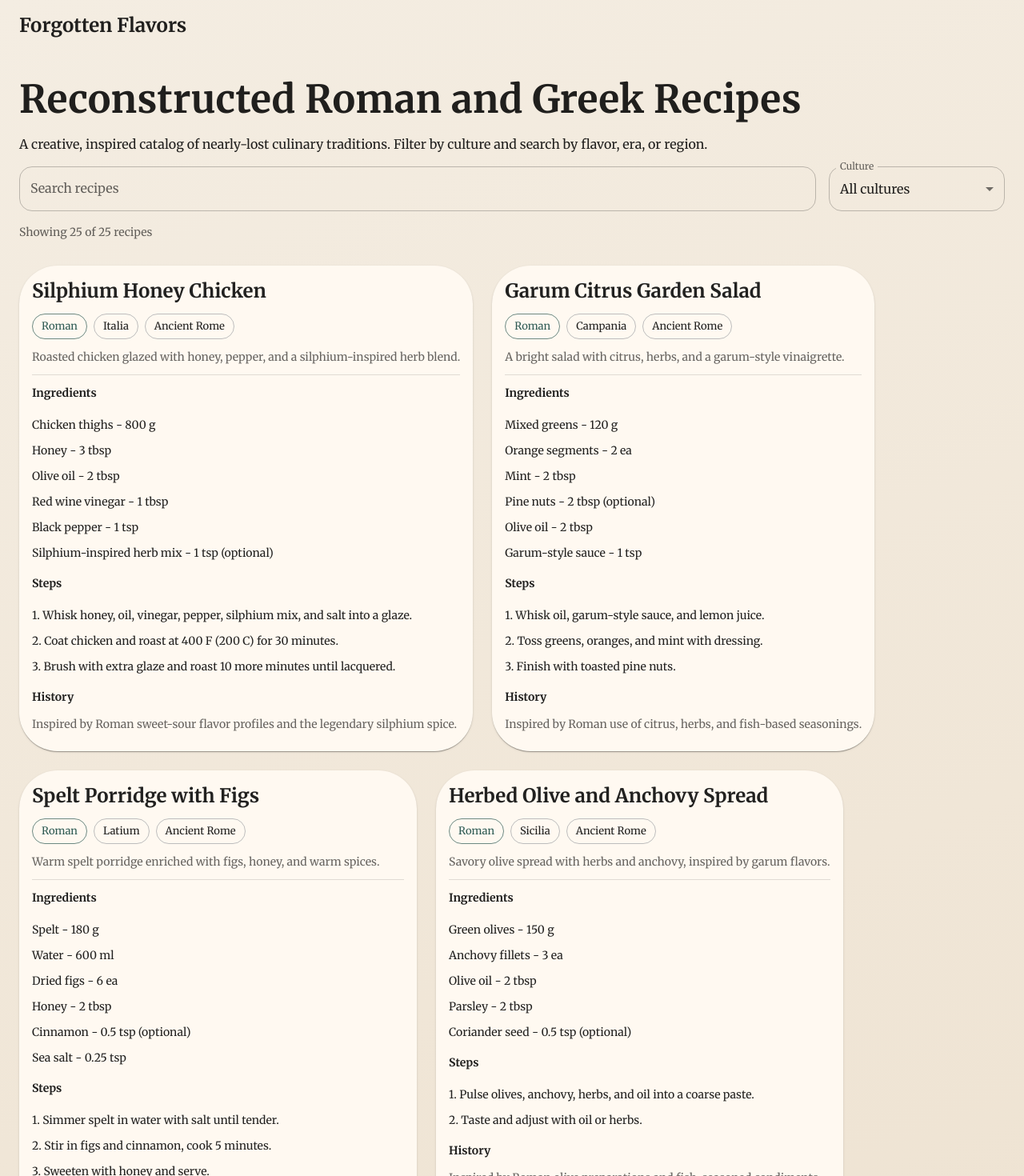
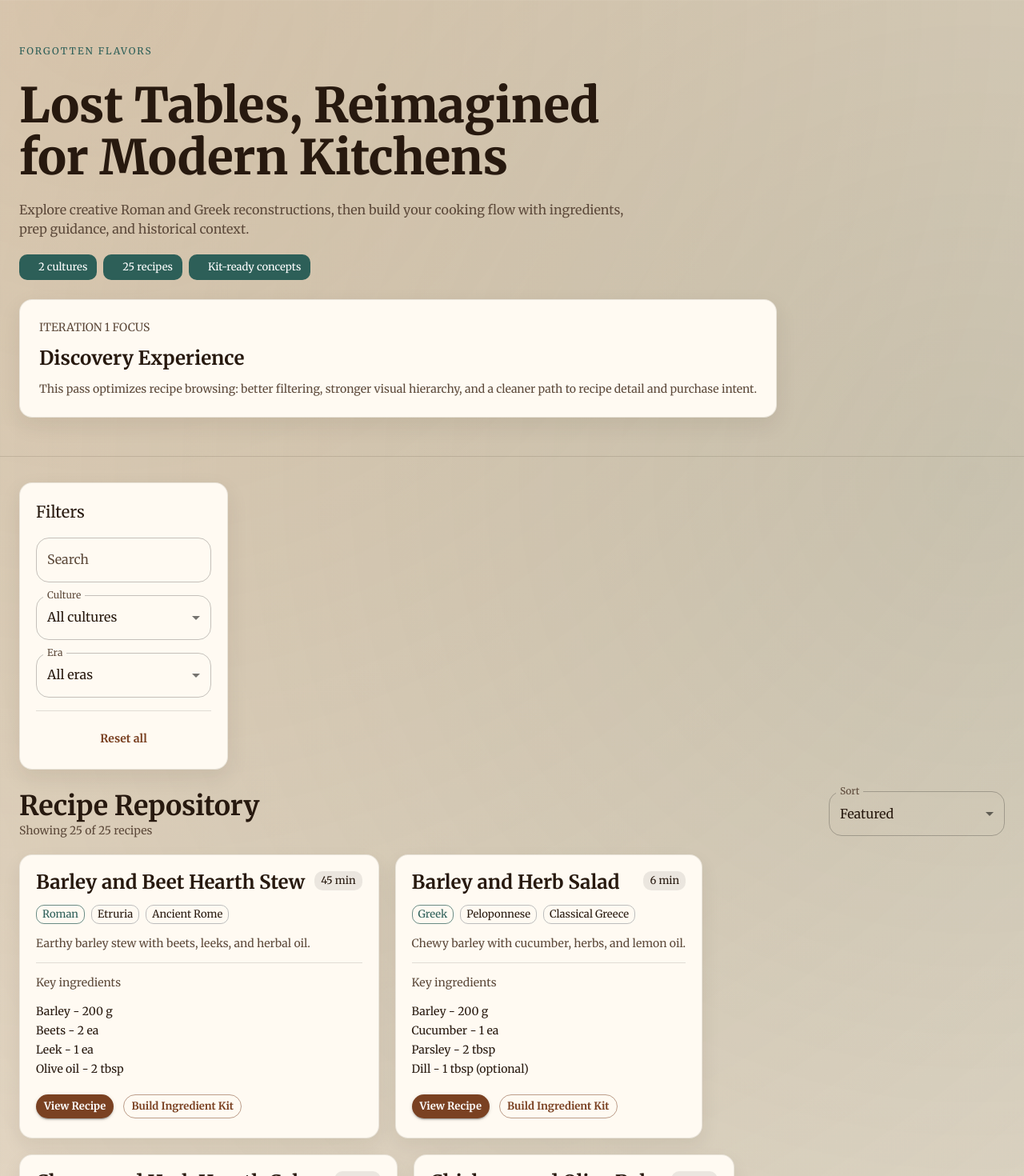
Before and after one commit to robert-laws/forgotten-flavors, a React (Vite) app: page / in a window 1280 px wide. Shown: the top 1470 px of the page at 80% size. Built offline with nearby package versions, Linux system fonts and the light colour scheme; some icons are missing.

Commit message:
Redesign UI iteration 1 with new layout and filtering

```diff
--- a/src/App.jsx
+++ b/src/App.jsx
@@ -1,8 +1,8 @@
 import { useEffect, useMemo, useState } from 'react'
 import {
   Alert,
-  AppBar,
   Box,
+  Button,
   Card,
   CardContent,
   Chip,
@@ -12,16 +12,35 @@ import {
   FormControl,
   Grid,
   InputLabel,
-  List,
-  ListItem,
-  ListItemText,
   MenuItem,
+  Paper,
   Select,
   Stack,
   TextField,
-  Toolbar,
   Typography,
 } from '@mui/material'
+import LocalMallOutlinedIcon from '@mui/icons-material/LocalMallOutlined'
+import MenuBookOutlinedIcon from '@mui/icons-material/MenuBookOutlined'
+import PublicOutlinedIcon from '@mui/icons-material/PublicOutlined'
+
+function estimateMinutes(recipe) {
+  const durations = (recipe.steps || [])
+    .map((step) => Number(step.durationMinutes))
+    .filter((value) => Number.isFinite(value) && value > 0)
+
+  if (durations.length === 0) {
+    return null
+  }
+
+  return durations.reduce((sum, value) => sum + value, 0)
+}
+
+function getIngredientLine(item) {
+  const qty = item.quantity ?? ''
+  const unit = item.unit ? ` ${item.unit}` : ''
+  const optional = item.optional ? ' (optional)' : ''
+  return `${item.name} - ${qty}${unit}${optional}`.trim()
+}
 
 function App() {
   const [recipes, setRecipes] = useState([])
@@ -29,6 +48,8 @@ function App() {
   const [error, setError] = useState('')
   const [query, setQuery] = useState('')
   const [culture, setCulture] = useState('all')
+  const [era, setEra] = useState('all')
+  const [sortBy, setSortBy] = useState('featured')
 
   useEffect(() => {
     const loadRecipes = async () => {
@@ -40,7 +61,7 @@ function App() {
         const data = await response.json()
         setRecipes(Array.isArray(data) ? data : [])
       } catch {
-        setError('Could not load recipes. Check that recipes.json is available.')
+        setError('Could not load recipes. Check that public/recipes.json is available.')
       } finally {
         setLoading(false)
       }
@@ -54,54 +75,102 @@ function App() {
     return ['all', ...Array.from(values)]
   }, [recipes])
 
+  const eras = useMemo(() => {
+    const values = new Set(recipes.map((recipe) => recipe.era).filter(Boolean))
+    return ['all', ...Array.from(values)]
+  }, [recipes])
+
   const filteredRecipes = useMemo(() => {
     const lowered = query.trim().toLowerCase()
 
-    return recipes.filter((recipe) => {
+    const matches = recipes.filter((recipe) => {
       const matchesCulture = culture === 'all' || recipe.culture === culture
-      const searchable = [
-        recipe.name,
-        recipe.summary,
-        recipe.region,
-        recipe.era,
-        recipe.culture,
-      ]
+      const matchesEra = era === 'all' || recipe.era === era
+      const searchable = [recipe.name, recipe.summary, recipe.region, recipe.era, recipe.culture]
         .filter(Boolean)
         .join(' ')
         .toLowerCase()
+      const matchesSearch = lowered.length === 0 || searchable.includes(lowered)
+      return matchesCulture && matchesEra && matchesSearch
+    })
 
-      const matchesSearch = lowered.length === 0 || searchable.includes(lowered)
-      return matchesCulture && matchesSearch
+    return matches.sort((a, b) => {
+      if (sortBy === 'name') {
+        return a.name.localeCompare(b.name)
+      }
+      if (sortBy === 'time') {
+        const aMinutes = estimateMinutes(a) ?? Number.MAX_SAFE_INTEGER
+        const bMinutes = estimateMinutes(b) ?? Number.MAX_SAFE_INTEGER
+        return aMinutes - bMinutes
+      }
+      return a.name.localeCompare(b.name)
     })
-  }, [recipes, query, culture])
+  }, [recipes, query, culture, era, sortBy])
 
   return (
-    <Box sx={{ minHeight: '100vh', background: 'linear-gradient(160deg, #f4ede2 0%, #e8d8c1 50%, #d8b892 100%)' }}>
-      <AppBar position="static" color="transparent" elevation={0}>
-        <Toolbar>
-          <Typography variant="h5" sx={{ fontWeight: 700 }}>
-            Forgotten Flavors
+    <Box
+      sx={{
+        minHeight: '100vh',
+        background:
+          'radial-gradient(circle at 10% 0%, rgba(164, 107, 49, 0.22), transparent 40%), radial-gradient(circle at 95% 10%, rgba(47, 91, 84, 0.18), transparent 35%), #efe4d4',
+        pb: 8,
+      }}
+    >
+      <Box sx={{ borderBottom: '1px solid rgba(35, 24, 14, 0.12)' }}>
+        <Container maxWidth="xl" sx={{ py: { xs: 4, md: 6 } }}>
+          <Grid container spacing={3} alignItems="stretch">
+            <Grid item xs={12} md={8}>
+              <Stack spacing={2.5}>
+                <Typography variant="overline" sx={{ color: 'secondary.main', letterSpacing: 2 }}>
+                  FORGOTTEN FLAVORS
                 </Typography>
-        </Toolbar>
-      </AppBar>
+                <Typography variant="h2" sx={{ maxWidth: 780 }}>
+                  Lost Tables, Reimagined for Modern Kitchens
+                </Typography>
+                <Typography variant="body1" sx={{ maxWidth: 760, color: 'text.secondary' }}>
+                  Explore creative Roman and Greek reconstructions, then build your cooking flow with ingredients, prep guidance, and
+                  historical context.
+                </Typography>
+                <Stack direction="row" spacing={1} useFlexGap flexWrap="wrap">
+                  <Chip icon={<PublicOutlinedIcon />} label={`${cultures.length - 1} cultures`} color="secondary" />
+                  <Chip icon={<MenuBookOutlinedIcon />} label={`${recipes.length} recipes`} color="secondary" />
+                  <Chip icon={<LocalMallOutlinedIcon />} label="Kit-ready concepts" color="secondary" />
+                </Stack>
+              </Stack>
+            </Grid>
+            <Grid item xs={12} md={4}>
+              <Paper sx={{ height: '100%', p: 3 }}>
+                <Stack spacing={1.5}>
+                  <Typography variant="subtitle2" color="text.secondary">
+                    ITERATION 1 FOCUS
+                  </Typography>
+                  <Typography variant="h5">Discovery Experience</Typography>
+                  <Typography variant="body2" color="text.secondary">
+                    This pass optimizes recipe browsing: better filtering, stronger visual hierarchy, and a cleaner path to recipe detail
+                    and purchase intent.
+                  </Typography>
+                </Stack>
+              </Paper>
+            </Grid>
+          </Grid>
+        </Container>
+      </Box>
 
-      <Container maxWidth="xl" sx={{ py: 4 }}>
-        <Stack spacing={2} sx={{ mb: 4 }}>
-          <Typography variant="h3" sx={{ fontWeight: 700 }}>
-            Reconstructed Roman and Greek Recipes
-          </Typography>
-          <Typography variant="body1" sx={{ maxWidth: 900 }}>
-            A creative, inspired catalog of nearly-lost culinary traditions. Filter by culture and search by flavor, era, or region.
-          </Typography>
-          <Stack direction={{ xs: 'column', md: 'row' }} spacing={2}>
+      <Container maxWidth="xl" sx={{ pt: 4 }}>
+        <Grid container spacing={3}>
+          <Grid item xs={12} md={4} lg={3}>
+            <Paper sx={{ p: 2.5, position: { md: 'sticky' }, top: { md: 24 } }}>
+              <Stack spacing={2}>
+                <Typography variant="h6">Filters</Typography>
                 <TextField
-              label="Search recipes"
-              variant="outlined"
+                  label="Search"
+                  placeholder="Name, region, flavor"
                   value={query}
                   onChange={(event) => setQuery(event.target.value)}
                   fullWidth
                 />
-            <FormControl sx={{ minWidth: 220 }}>
+
+                <FormControl fullWidth>
                   <InputLabel id="culture-filter-label">Culture</InputLabel>
                   <Select
                     labelId="culture-filter-label"
@@ -116,14 +185,56 @@ function App() {
                     ))}
                   </Select>
                 </FormControl>
+
+                <FormControl fullWidth>
+                  <InputLabel id="era-filter-label">Era</InputLabel>
+                  <Select labelId="era-filter-label" label="Era" value={era} onChange={(event) => setEra(event.target.value)}>
+                    {eras.map((value) => (
+                      <MenuItem key={value} value={value}>
+                        {value === 'all' ? 'All eras' : value}
+                      </MenuItem>
+                    ))}
+                  </Select>
+                </FormControl>
+
+                <Divider />
+
+                <Button
+                  variant="text"
+                  onClick={() => {
+                    setQuery('')
+                    setCulture('all')
+                    setEra('all')
+                    setSortBy('featured')
+                  }}
+                >
+                  Reset all
+                </Button>
               </Stack>
+            </Paper>
+          </Grid>
+
+          <Grid item xs={12} md={8} lg={9}>
+            <Stack spacing={2.5}>
+              <Stack direction={{ xs: 'column', sm: 'row' }} spacing={2} justifyContent="space-between" alignItems={{ sm: 'center' }}>
+                <Box>
+                  <Typography variant="h4">Recipe Repository</Typography>
                   <Typography variant="body2" color="text.secondary">
                     Showing {filteredRecipes.length} of {recipes.length} recipes
                   </Typography>
+                </Box>
+                <FormControl sx={{ minWidth: 220 }}>
+                  <InputLabel id="sort-label">Sort</InputLabel>
+                  <Select labelId="sort-label" label="Sort" value={sortBy} onChange={(event) => setSortBy(event.target.value)}>
+                    <MenuItem value="featured">Featured</MenuItem>
+                    <MenuItem value="name">Name (A-Z)</MenuItem>
+                    <MenuItem value="time">Prep time (fastest)</MenuItem>
+                  </Select>
+                </FormControl>
               </Stack>
 
               {loading && (
-          <Stack alignItems="center" sx={{ py: 6 }}>
+                <Stack alignItems="center" sx={{ py: 8 }}>
                   <CircularProgress />
                 </Stack>
               )}
@@ -131,20 +242,28 @@ function App() {
               {error && <Alert severity="error">{error}</Alert>}
 
               {!loading && !error && (
-          <Grid container spacing={3}>
-            {filteredRecipes.map((recipe) => (
-              <Grid key={recipe.id} item xs={12} md={6} xl={4}>
-                <Card sx={{ height: '100%', borderRadius: 3, backdropFilter: 'blur(6px)' }}>
-                  <CardContent>
-                    <Stack spacing={1.5}>
-                      <Typography variant="h5" sx={{ fontWeight: 700 }}>
+                <Grid container spacing={2.5}>
+                  {filteredRecipes.map((recipe) => {
+                    const minutes = estimateMinutes(recipe)
+
+                    return (
+                      <Grid key={recipe.id} item xs={12} lg={6}>
+                        <Card sx={{ height: '100%' }}>
+                          <CardContent sx={{ p: 2.5 }}>
+                            <Stack spacing={1.75}>
+                              <Stack direction="row" justifyContent="space-between" alignItems="flex-start" spacing={1.5}>
+                                <Typography variant="h5" sx={{ lineHeight: 1.15 }}>
                                   {recipe.name}
                                 </Typography>
+                                {minutes && <Chip size="small" label={`${minutes} min`} />}
+                              </Stack>
+
                               <Stack direction="row" spacing={1} useFlexGap flexWrap="wrap">
-                        {recipe.culture && <Chip label={recipe.culture} color="secondary" variant="outlined" />}
-                        {recipe.region && <Chip label={recipe.region} variant="outlined" />}
-                        {recipe.era && <Chip label={recipe.era} variant="outlined" />}
+                                {recipe.culture && <Chip label={recipe.culture} variant="outlined" color="secondary" size="small" />}
+                                {recipe.region && <Chip label={recipe.region} variant="outlined" size="small" />}
+                                {recipe.era && <Chip label={recipe.era} variant="outlined" size="small" />}
                               </Stack>
+
                               {recipe.summary && (
                                 <Typography variant="body2" color="text.secondary">
                                   {recipe.summary}
@@ -153,47 +272,36 @@ function App() {
 
                               <Divider />
 
-                      <Typography variant="subtitle2" sx={{ fontWeight: 700 }}>
-                        Ingredients
+                              <Typography variant="subtitle2" color="text.secondary">
+                                Key ingredients
                               </Typography>
-                      <List dense disablePadding>
-                        {(recipe.ingredients || []).slice(0, 6).map((item, index) => (
-                          <ListItem key={`${recipe.id}-ingredient-${index}`} disableGutters sx={{ py: 0.25 }}>
-                            <ListItemText
-                              primary={`${item.name} - ${item.quantity ?? ''}${item.unit ? ` ${item.unit}` : ''}${item.optional ? ' (optional)' : ''}`}
-                            />
-                          </ListItem>
+                              <Stack spacing={0.5}>
+                                {(recipe.ingredients || []).slice(0, 4).map((item, index) => (
+                                  <Typography key={`${recipe.id}-ingredient-${index}`} variant="body2">
+                                    {getIngredientLine(item)}
+                                  </Typography>
                                 ))}
-                      </List>
+                              </Stack>
 
-                      <Typography variant="subtitle2" sx={{ fontWeight: 700 }}>
-                        Steps
-                      </Typography>
-                      <List dense disablePadding>
-                        {(recipe.steps || []).slice(0, 3).map((step) => (
-                          <ListItem key={`${recipe.id}-step-${step.order}`} disableGutters sx={{ py: 0.25 }}>
-                            <ListItemText primary={`${step.order}. ${step.instruction}`} />
-                          </ListItem>
-                        ))}
-                      </List>
-
-                      {recipe.history?.context && (
-                        <>
-                          <Typography variant="subtitle2" sx={{ fontWeight: 700 }}>
-                            History
-                          </Typography>
-                          <Typography variant="body2" color="text.secondary">
-                            {recipe.history.context}
-                          </Typography>
-                        </>
-                      )}
+                              <Stack direction="row" spacing={1.5} sx={{ pt: 1 }}>
+                                <Button variant="contained" size="small">
+                                  View Recipe
+                                </Button>
+                                <Button variant="outlined" size="small">
+                                  Build Ingredient Kit
+                                </Button>
+                              </Stack>
                             </Stack>
                           </CardContent>
                         </Card>
                       </Grid>
-            ))}
+                    )
+                  })}
                 </Grid>
               )}
+            </Stack>
+          </Grid>
+        </Grid>
       </Container>
     </Box>
   )
--- a/src/index.css
+++ b/src/index.css
@@ -1,4 +1,4 @@
-@import url('https://fonts.googleapis.com/css2?family=Merriweather:wght@400;700;900&display=swap');
+@import url('https://fonts.googleapis.com/css2?family=Merriweather:wght@400;700;800;900&display=swap');
 
 * {
   box-sizing: border-box;
@@ -10,3 +10,7 @@ body,
   margin: 0;
   min-height: 100%;
 }
+
+body {
+  min-width: 320px;
+}
--- a/src/main.jsx
+++ b/src/main.jsx
@@ -8,24 +8,70 @@ const theme = createTheme({
   palette: {
     mode: 'light',
     primary: {
-      main: '#6d3f1f',
+      main: '#7a4122',
+      dark: '#52250f',
+      light: '#b07147',
     },
     secondary: {
-      main: '#2f5b54',
+      main: '#2d5f58',
+      dark: '#1b403a',
+      light: '#6f968f',
     },
     background: {
-      default: '#f4ede2',
-      paper: '#fff9f1',
+      default: '#efe4d4',
+      paper: '#fffaf2',
+    },
+    text: {
+      primary: '#27190f',
+      secondary: '#5d4a3b',
     },
   },
   typography: {
     fontFamily: ['"Merriweather"', 'Georgia', 'serif'].join(','),
-    h3: {
-      letterSpacing: 0.2,
+    h2: {
+      fontWeight: 800,
+      lineHeight: 1.08,
+      letterSpacing: -0.4,
+    },
+    h4: {
+      fontWeight: 700,
+      letterSpacing: -0.2,
+    },
+    h5: {
+      fontWeight: 700,
+    },
+    button: {
+      textTransform: 'none',
+      fontWeight: 700,
     },
   },
   shape: {
     borderRadius: 16,
+  },
+  components: {
+    MuiPaper: {
+      styleOverrides: {
+        root: {
+          border: '1px solid rgba(45, 29, 16, 0.1)',
+          boxShadow: '0 10px 28px rgba(40, 25, 12, 0.08)',
+        },
+      },
+    },
+    MuiCard: {
+      styleOverrides: {
+        root: {
+          border: '1px solid rgba(45, 29, 16, 0.1)',
+          boxShadow: '0 10px 24px rgba(40, 25, 12, 0.07)',
+        },
+      },
+    },
+    MuiChip: {
+      styleOverrides: {
+        root: {
+          borderRadius: 10,
+        },
+      },
+    },
   },
 })
 
```
Lines whose indentation alone changed are shown as unchanged.
